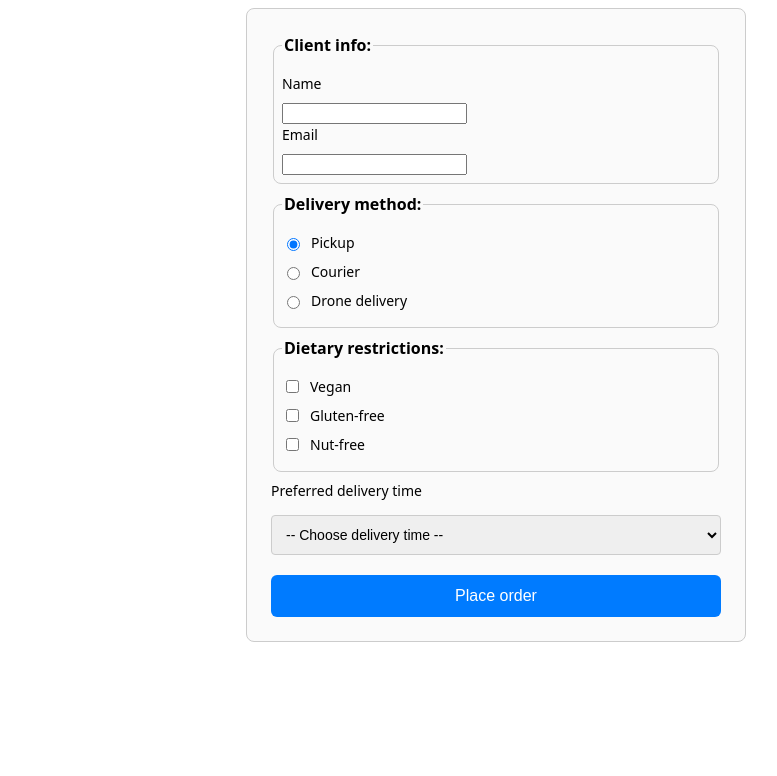
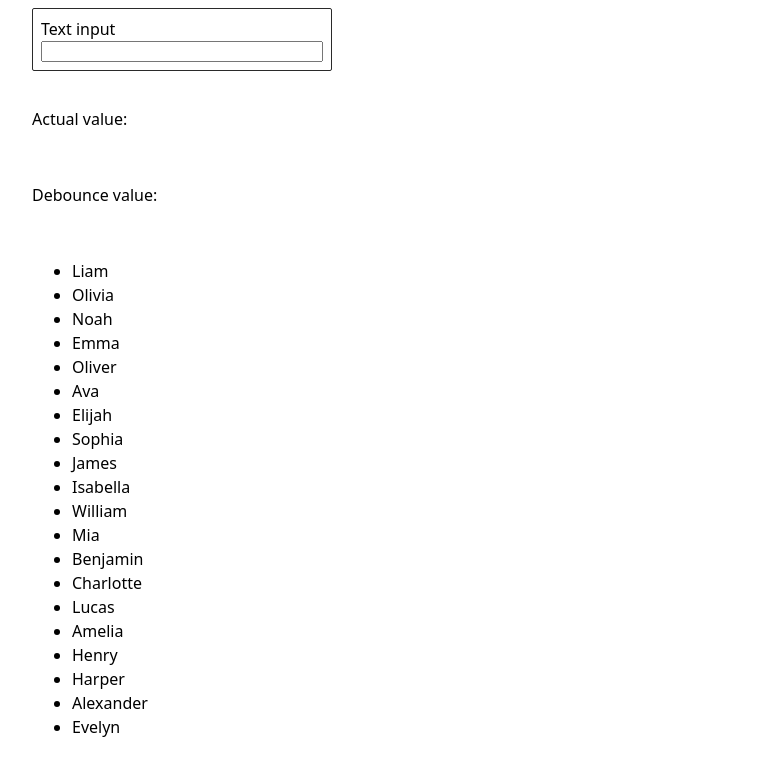
Before and after one commit to luxplanjay/react-114, a React app: page / in a window 1280 px wide. Shown: the top 776 px of the page, without its empty margins (144-921 px from the left). Built offline with nearby package versions, Linux system fonts and the light colour scheme; the HTML template or start-up script is replaced by a standard one.

Commit message:
Add examples

```diff
--- a/package.json
+++ b/package.json
@@ -16,6 +16,7 @@
     "react": "^19.0.0",
     "react-dom": "^19.0.0",
     "react-icons": "^5.5.0",
+    "use-debounce": "^10.0.4",
     "vite-plugin-svgr": "^4.3.0"
   },
   "devDependencies": {
--- a/src/components/App/App.jsx
+++ b/src/components/App/App.jsx
@@ -1,10 +1,76 @@
-import OrderForm from '../OrderForm/OrderForm';
+import { useEffect, useMemo, useState } from 'react';
+import { useDebounce } from 'use-debounce';
+// import OrderForm from '../OrderForm/OrderForm';
+import TextInput from '../TextInput/TextInput';
 import css from './App.module.css';
+import LangSwitcher from '../LangSwitcher/LangSwitcher';
+
+const initialNames = [
+  'Liam',
+  'Olivia',
+  'Noah',
+  'Emma',
+  'Oliver',
+  'Ava',
+  'Elijah',
+  'Sophia',
+  'James',
+  'Isabella',
+  'William',
+  'Mia',
+  'Benjamin',
+  'Charlotte',
+  'Lucas',
+  'Amelia',
+  'Henry',
+  'Harper',
+  'Alexander',
+  'Evelyn',
+];
 
 export default function App() {
+  const [names, setNames] = useState(initialNames);
+  const [inputValue, setInputValue] = useState('');
+  const [debouncedInputValue] = useDebounce(inputValue, 300);
+
+  // const [lang, setLang] = useState('en');
+
+  // const [orders, setOrders] = useState([]);
+
+  // const addNewOrder = (newOrder) => {
+  //   setOrders((prevOrders) => {
+  //     return [...prevOrders, newOrder];
+  //   });
+  // };
+
+  // useEffect(() => {
+  //   console.log('Make HTTP request: ', debouncedInputValue);
+  // }, [debouncedInputValue]);
+
+  const visibleNames = useMemo(() => {
+    return names.filter((name) =>
+      name.toLowerCase().includes(debouncedInputValue.toLowerCase())
+    );
+  }, [debouncedInputValue, names]);
+
   return (
     <div className={css.container}>
-      <OrderForm />
+      <TextInput text={inputValue} onChange={setInputValue} />
+      <p>Actual value: {inputValue}</p>
+      <p>Debounce value: {debouncedInputValue}</p>
+
+      <ul>
+        {visibleNames.map((name, idx) => (
+          <li key={idx}>{name}</li>
+        ))}
+      </ul>
+
+      {/* <LangSwitcher value={lang} onChange={setLang} /> */}
+      {/* <p>Current lang: {lang}</p> */}
+
+      {/* <OrderForm onSubmit={addNewOrder} /> */}
+
+      {/* <pre>{JSON.stringify(orders, null, 2)}</pre> */}
     </div>
   );
 }
--- a/src/components/LangSwitcher/LangSwitcher.jsx
+++ b/src/components/LangSwitcher/LangSwitcher.jsx
@@ -1,13 +1,17 @@
-import css from "./LangSwitcher.module.css";
+import css from './LangSwitcher.module.css';
 
-export default function LangSwitcher() {
+export default function LangSwitcher({ value, onChange }) {
+  const handleChange = (event) => {
+    onChange(event.target.value);
+  };
+
   return (
     <div className={css.wrapper}>
       <span>Lang switcher</span>
-      <select>
-        <option value="uk">UK</option>
-        <option value="en">EN</option>
-        <option value="pl">PL</option>
+      <select value={value} onChange={handleChange}>
+        <option value='uk'>UK</option>
+        <option value='en'>EN</option>
+        <option value='pl'>PL</option>
       </select>
     </div>
   );
--- a/src/components/OrderForm/OrderForm.jsx
+++ b/src/components/OrderForm/OrderForm.jsx
@@ -1,15 +1,56 @@
+import { useId } from 'react';
 import css from './OrderForm.module.css';
 
-export default function OrderForm() {
+export default function OrderForm({ onSubmit }) {
+  // const handleSubmit = (event) => {
+  //   event.preventDefault();
+  //   const formData = new FormData(event.currentTarget);
+
+  // const formValues = {
+  //   ...Object.fromEntries(formData),
+  //   restrictions: formData.getAll('restrictions'),
+  // };
+
+  //   onSubmit(formValues);
+
+  //   event.currentTarget.reset();
+  // };
+
+  const fieldId = useId();
+
+  // Form action
+  const handleSubmit = (formData) => {
+    const formValues = {
+      ...Object.fromEntries(formData),
+      restrictions: formData.getAll('restrictions'),
+    };
+
+    onSubmit(formValues);
+  };
+
   return (
-    <form className={css.form}>
+    <form className={css.form} action={handleSubmit}>
       <fieldset className={css.fieldset}>
         <legend className={css.legend}>Client info:</legend>
-        <label className={css.label}>Name</label>
-        <input type='text' name='username' />
+        <label className={css.label} htmlFor={`${fieldId}-username`}>
+          Name
+        </label>
+        <input
+          type='text'
+          name='username'
+          className={css.input}
+          id={`${fieldId}-username`}
+        />
 
-        <label className={css.label}>Email</label>
-        <input type='email' name='email' />
+        <label className={css.label} htmlFor={`${fieldId}-email`}>
+          Email
+        </label>
+        <input
+          type='email'
+          name='email'
+          className={css.input}
+          id={`${fieldId}-email`}
+        />
       </fieldset>
 
       <fieldset className={css.fieldset}>
@@ -44,9 +85,18 @@ export default function OrderForm() {
         </label>
       </fieldset>
 
-      <label className={css.label}>Preferred delivery time</label>
-      <select name='deliveryTime' defaultValue='' className={css.input}>
-        <option value=''>-- Choose delivery time --</option>
+      <label className={css.label} htmlFor={`${fieldId}-deliveryTime`}>
+        Preferred delivery time
+      </label>
+      <select
+        name='deliveryTime'
+        defaultValue=''
+        className={css.input}
+        id={`${fieldId}-deliveryTime`}
+      >
+        <option value='' disabled>
+          -- Choose delivery time --
+        </option>
         <option value='morning'>Morning (8:00-12:00)</option>
         <option value='afternoon'>Afternoon (12:00-16:00)</option>
         <option value='evening'>Evening (16:00-20:00)</option>
--- a/src/components/TextInput/TextInput.jsx
+++ b/src/components/TextInput/TextInput.jsx
@@ -1,10 +1,14 @@
-import css from "./TextInput.module.css";
+import css from './TextInput.module.css';
 
-export default function TextInput() {
+export default function TextInput({ text, onChange }) {
+  const handleChange = (event) => {
+    onChange(event.target.value);
+  };
+
   return (
     <div className={css.wrapper}>
       <span>Text input</span>
-      <input type="text" />
+      <input type='text' value={text} onChange={handleChange} />
     </div>
   );
 }
```
Also changed, not shown: 2 other files (tests, documents, lock files or other folders).
